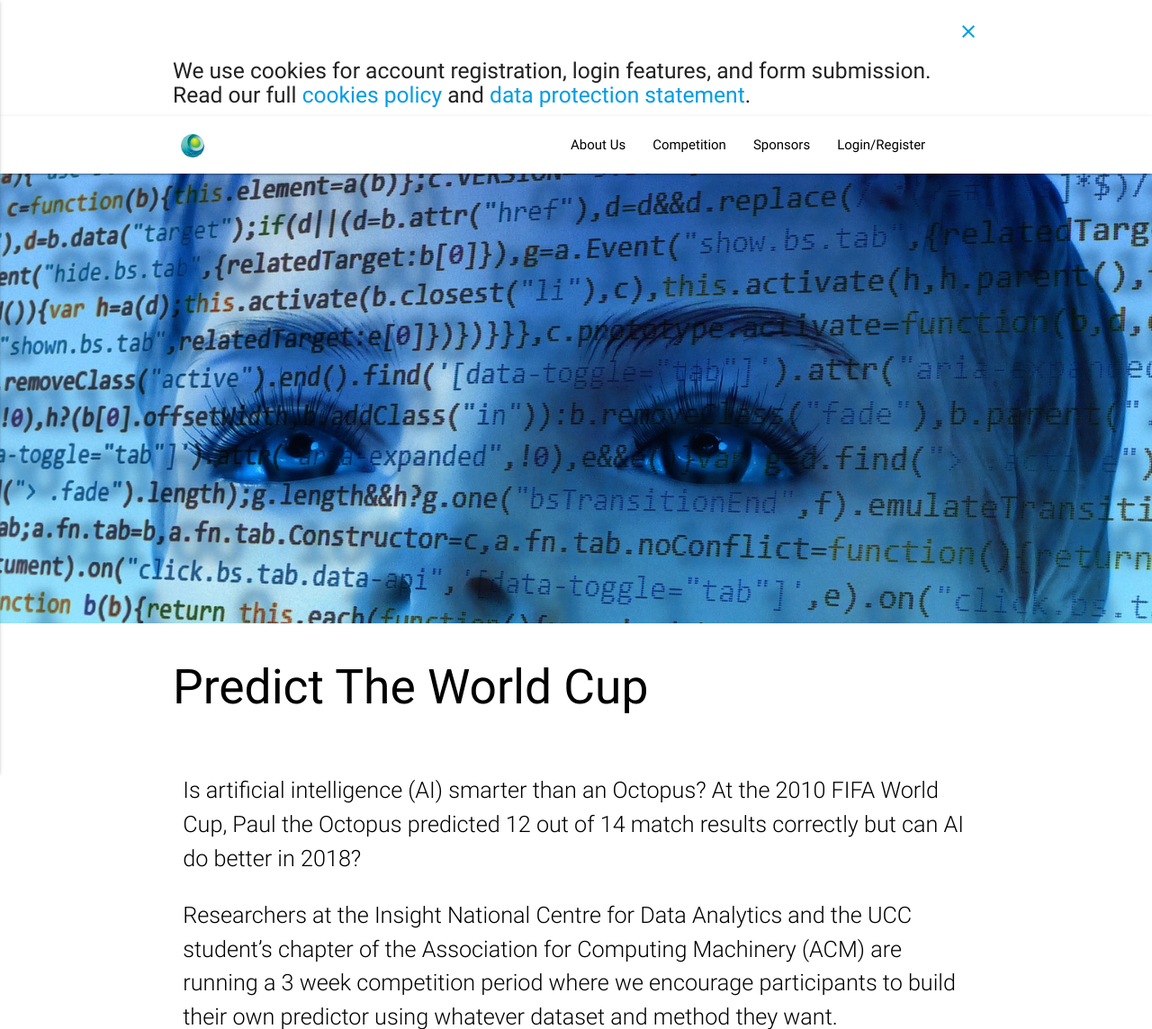
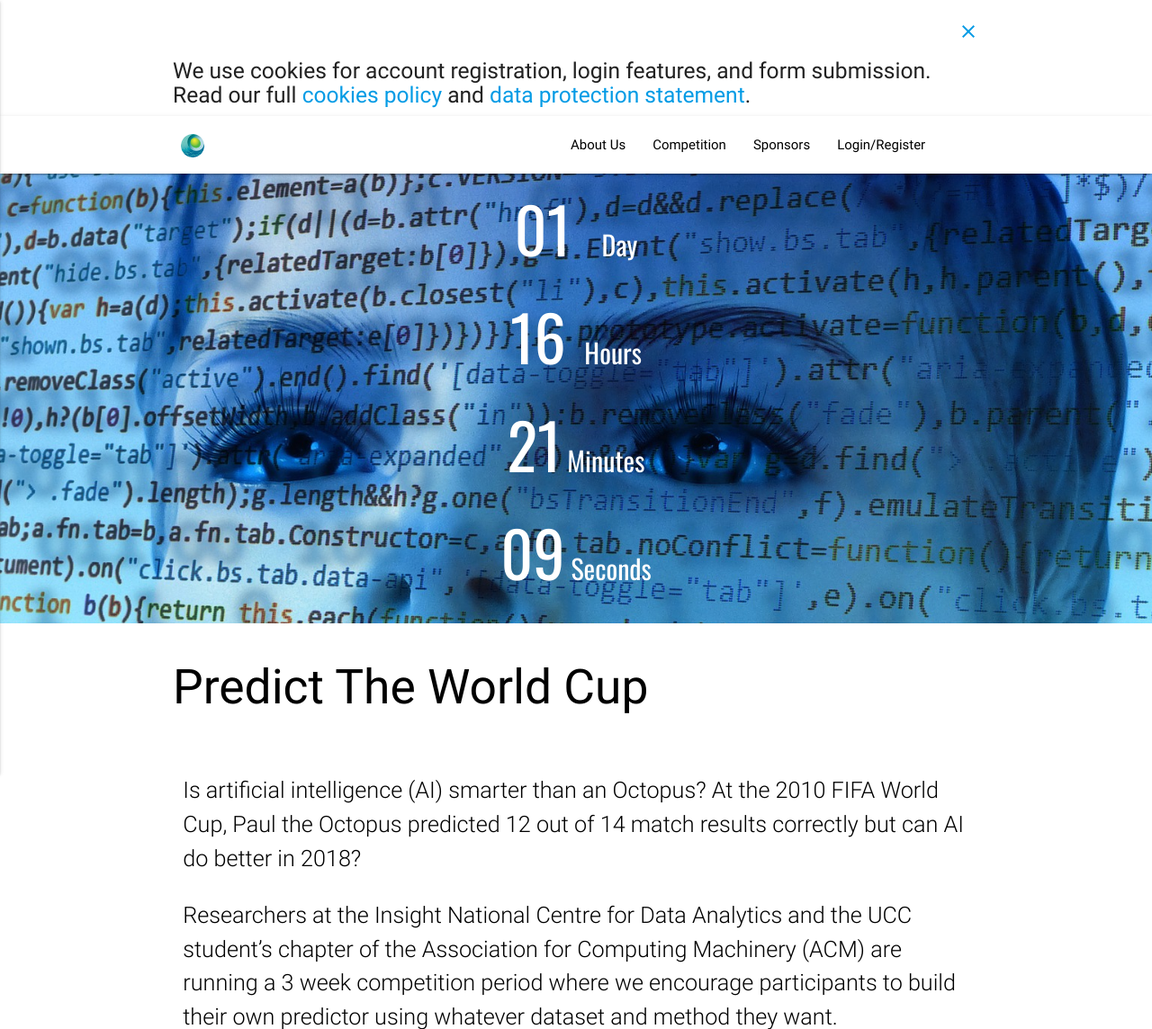
Before and after one commit to HassanBaker/ACM_WC, a Flask app: page / in a window 1280 px wide. Shown: the top 1144 px of the page at 90% size. Run offline with Flask 2, Linux system fonts and the light colour scheme; parts of the project's set-up code (start-up, migrations or seed data) failed here and were passed over.

Commit message:
added deadline clock to index

```diff
--- /dev/null
+++ b/static/js/deadline.js
@@ -0,0 +1,41 @@
+function getTimeRemaining(endtime) {
+  var t = Date.parse(endtime) - Date.parse(new Date());
+  var seconds = Math.floor((t / 1000) % 60);
+  var minutes = Math.floor((t / 1000 / 60) % 60);
+  var hours = Math.floor((t / (1000 * 60 * 60)) % 24);
+  var days = Math.floor(t / (1000 * 60 * 60 * 24));
+  return {
+    'total': t,
+    'days': days,
+    'hours': hours,
+    'minutes': minutes,
+    'seconds': seconds
+  };
+}
+
+function initializeClock(id, endtime) {
+  var clock = document.getElementById(id);
+  var daysSpan = clock.querySelector('.days');
+  var hoursSpan = clock.querySelector('.hours');
+  var minutesSpan = clock.querySelector('.minutes');
+  var secondsSpan = clock.querySelector('.seconds');
+
+  function updateClock() {
+    var t = getTimeRemaining(endtime);
+
+    daysSpan.innerHTML = ('0' + t.days).slice(-2);
+    hoursSpan.innerHTML = ('0' + t.hours).slice(-2);
+    minutesSpan.innerHTML = ('0' + t.minutes).slice(-2);
+    secondsSpan.innerHTML = ('0' + t.seconds).slice(-2);
+
+    if (t.total <= 0) {
+      clearInterval(timeinterval);
+    }
+  }
+
+  updateClock();
+  var timeinterval = setInterval(updateClock, 1000);
+}
+
+var deadline = new Date('2018-06-14');
+initializeClock('clockdiv', deadline);
--- a/templates/index.html
+++ b/templates/index.html
@@ -1,8 +1,33 @@
 {% extends "skeleton.html" %}
+{% block head %}
+    <link rel="stylesheet" type="text/css" href="//fonts.googleapis.com/css?family=Oswald" />
+    {{ super() }}
+    <style>
+
+        .time {
+            font-family: Oswald;
+            font-size: 70px;
+            line-height:120px;
+        }
+
+        .timetype {
+            font-family: Oswald;
+            font-size: 30px;
+        }
+    </style>
+
+{% endblock %}
 {% block body %}
     {{ super() }}
 
     <div class="parallax-container">
+    <div id="clockdiv" class="white-text center center-align">
+        <span class="days time"></span><span class="timetype">&nbsp;&nbsp;&nbsp;&nbsp;&nbsp;Day</span><br>
+        <span class="hours time"></span><span class="timetype">&nbsp;&nbsp;&nbsp;Hours</span><br>
+        <span class="minutes time"></span><span class="timetype">&nbsp;Minutes</span><br>
+        <span class="seconds time"></span><span class="timetype">&nbsp;Seconds</span>
+    </div>
+
       <div class="parallax">
            <img height="200%"
                 style="display: block; transform: translate3d(-50%, 201px, 0px);"
@@ -473,4 +498,7 @@
           </div>
     </div>
 
+    <script type="text/javascript" src="{{ url_for('static', filename='js/deadline.js') }}"></script>
+
+
 {% endblock %}
```
